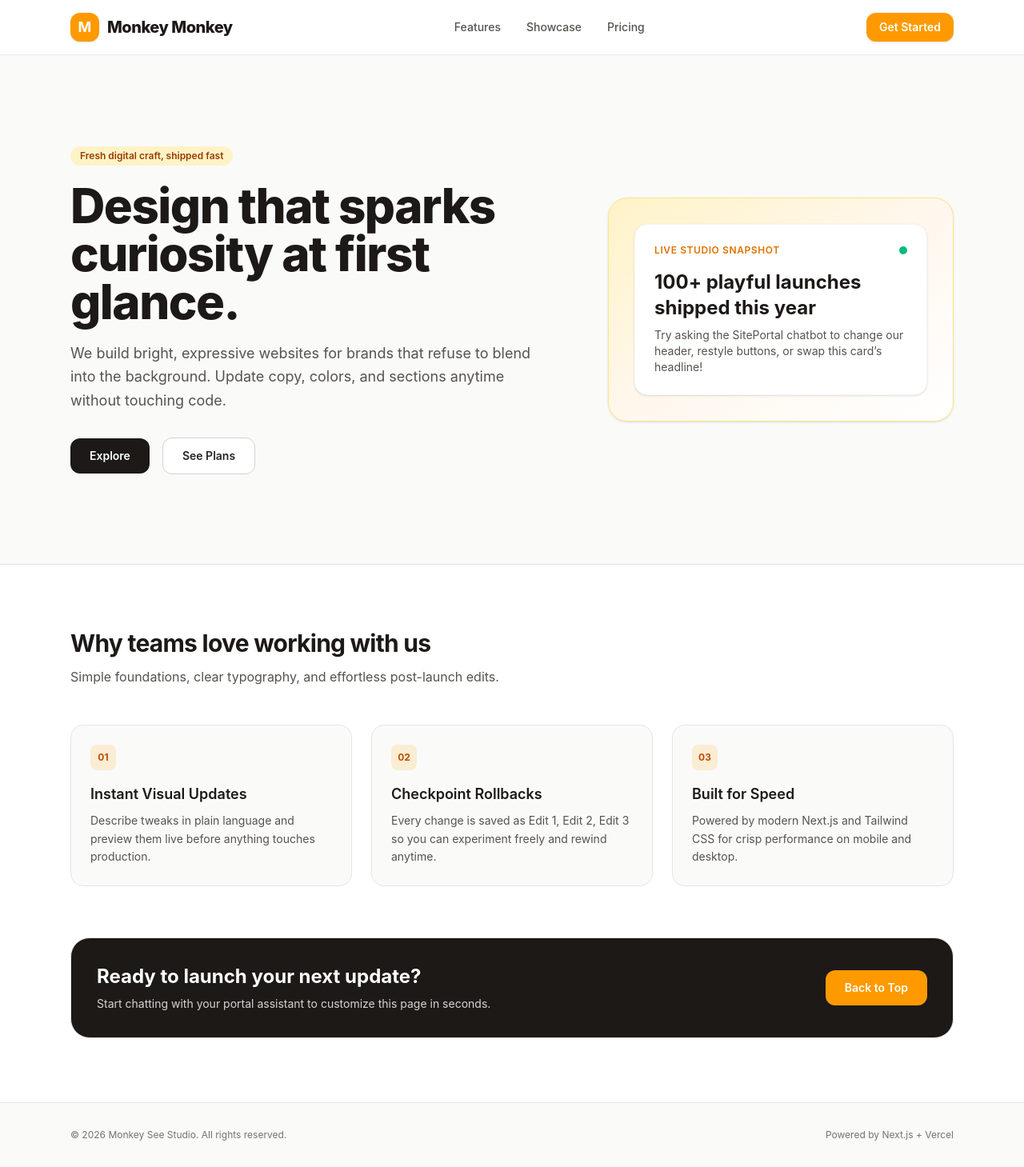
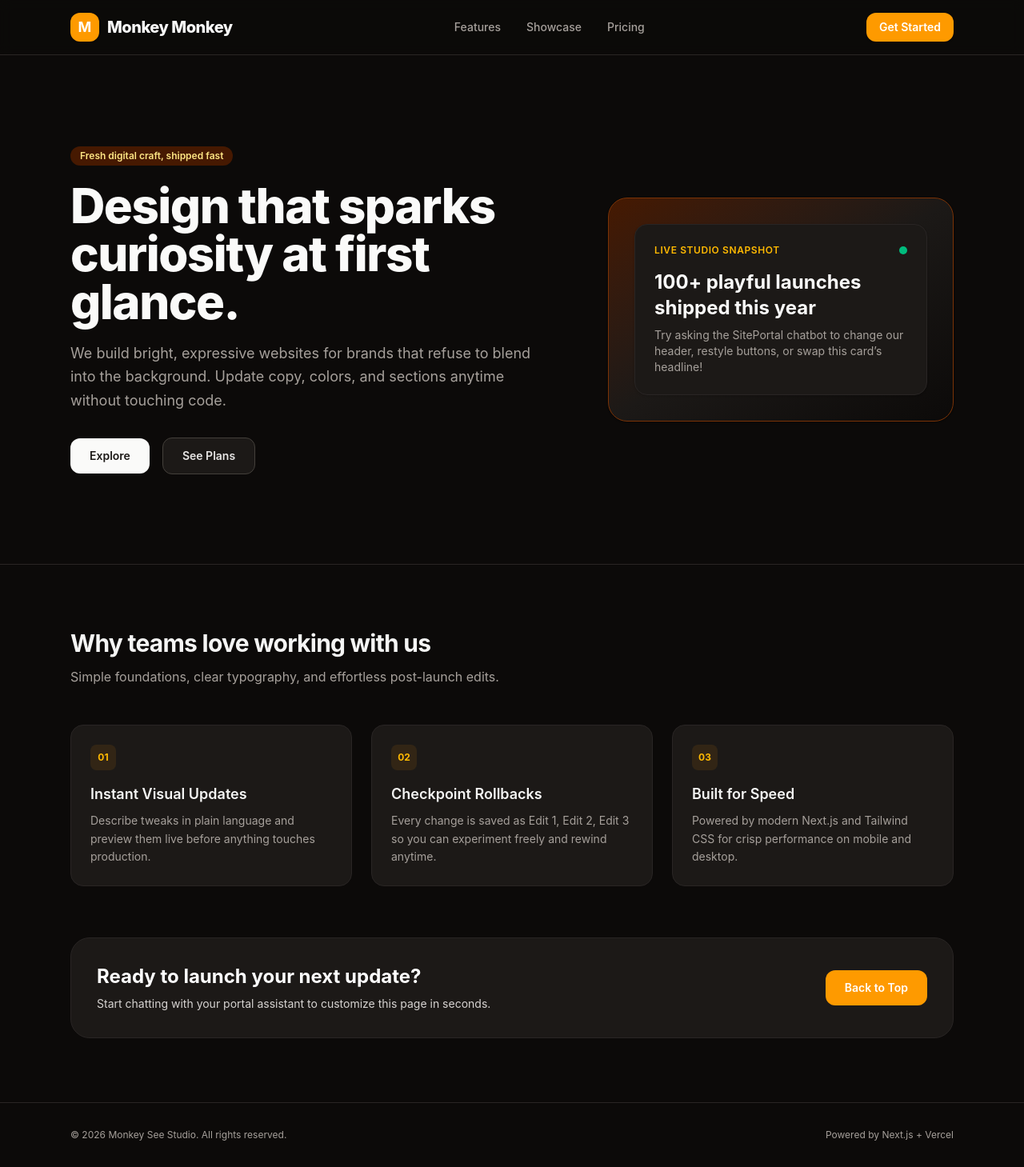
Before and after one commit to branddesade/monkey-see-demo, a Next.js app: page / in a window 1280 px wide. Shown: the whole page at 80% size. Built offline with nearby package versions, Linux system fonts and the light colour scheme.

Commit message:
SitePortal Edit 3: Change the theme to a dark mode using stone-900 and stone-950 backgrounds with lighter stone text.

```diff
--- a/src/app/globals.css
+++ b/src/app/globals.css
@@ -1,12 +1,12 @@
 @import "tailwindcss";
 
 :root {
-  color-scheme: light;
+  color-scheme: dark;
 }
 
 body {
   margin: 0;
-  background-color: #fafaf9;
-  color: #1c1917;
+  background-color: #0c0a09;
+  color: #fafaf9;
   font-family: -apple-system, BlinkMacSystemFont, "Segoe UI", Roboto, sans-serif;
 }
--- a/src/components/Features.tsx
+++ b/src/components/Features.tsx
@@ -21,13 +21,13 @@ const FEATURES = [
 
 export function Features() {
   return (
-    <section id="features" className="border-t border-stone-200 bg-white py-20">
+    <section id="features" className="border-t border-stone-800 bg-stone-950 py-20">
       <div className="mx-auto max-w-6xl px-6">
         <div className="max-w-2xl">
-          <h2 className="text-3xl font-bold tracking-tight text-stone-900">
+          <h2 className="text-3xl font-bold tracking-tight text-stone-100">
             Why teams love working with us
           </h2>
-          <p className="mt-3 text-base text-stone-600">
+          <p className="mt-3 text-base text-stone-400">
             Simple foundations, clear typography, and effortless post-launch edits.
           </p>
         </div>
@@ -36,20 +36,20 @@ export function Features() {
           {FEATURES.map((item) => (
             <div
               key={item.badge}
-              className="rounded-2xl border border-stone-200 bg-stone-50 p-6 transition hover:border-amber-400"
+              className="rounded-2xl border border-stone-800 bg-stone-900 p-6 transition hover:border-amber-400"
             >
-              <span className="inline-flex h-8 w-8 items-center justify-center rounded-lg bg-amber-500/15 text-xs font-bold text-amber-700">
+              <span className="inline-flex h-8 w-8 items-center justify-center rounded-lg bg-amber-500/10 text-xs font-bold text-amber-400">
                 {item.badge}
               </span>
-              <h3 className="mt-4 text-lg font-semibold text-stone-900">{item.title}</h3>
-              <p className="mt-2 text-sm leading-relaxed text-stone-600">{item.description}</p>
+              <h3 className="mt-4 text-lg font-semibold text-stone-100">{item.title}</h3>
+              <p className="mt-2 text-sm leading-relaxed text-stone-400">{item.description}</p>
             </div>
           ))}
         </div>
 
         <div
           id="pricing"
-          className="mt-16 rounded-3xl border border-stone-200 bg-stone-900 p-8 text-white md:flex md:items-center md:justify-between"
+          className="mt-16 rounded-3xl border border-stone-800 bg-stone-900 p-8 text-white md:flex md:items-center md:justify-between"
         >
           <div>
             <h3 className="text-2xl font-bold">Ready to launch your next update?</h3>
--- a/src/components/Footer.tsx
+++ b/src/components/Footer.tsx
@@ -1,7 +1,7 @@
 export function Footer() {
   return (
-    <footer className="mt-auto border-t border-stone-200 bg-stone-50 py-8">
-      <div className="mx-auto flex max-w-6xl flex-col items-center justify-between gap-4 px-6 text-xs text-stone-500 sm:flex-row">
+    <footer className="mt-auto border-t border-stone-800 bg-stone-950 py-8">
+      <div className="mx-auto flex max-w-6xl flex-col items-center justify-between gap-4 px-6 text-xs text-stone-400 sm:flex-row">
         <p>© {new Date().getFullYear()} Monkey See Studio. All rights reserved.</p>
         <p>Powered by Next.js + Vercel</p>
       </div>
--- a/src/components/Header.tsx
+++ b/src/components/Header.tsx
@@ -2,25 +2,25 @@ import Link from 'next/link';
 
 export function Header() {
   return (
-    <header className="sticky top-0 z-20 border-b border-stone-200 bg-white/90 backdrop-blur">
+    <header className="sticky top-0 z-20 border-b border-stone-800 bg-stone-950/90 backdrop-blur">
       <div className="mx-auto flex max-w-6xl items-center justify-between px-6 py-4">
         <Link href="/" className="flex items-center gap-2.5">
           <span className="inline-flex h-9 w-9 items-center justify-center rounded-xl bg-amber-500 text-lg font-bold text-white shadow-sm">
             M
           </span>
-          <span className="text-xl font-extrabold tracking-tight text-stone-900">
+          <span className="text-xl font-extrabold tracking-tight text-stone-50">
             Monkey Monkey
           </span>
         </Link>
 
-        <nav aria-label="Primary" className="hidden md:flex items-center gap-8 text-sm font-medium text-stone-600">
-          <a href="#features" className="transition hover:text-stone-900">
+        <nav aria-label="Primary" className="hidden md:flex items-center gap-8 text-sm font-medium text-stone-400">
+          <a href="#features" className="transition hover:text-stone-200">
             Features
           </a>
-          <a href="#showcase" className="transition hover:text-stone-900">
+          <a href="#showcase" className="transition hover:text-stone-200">
             Showcase
           </a>
-          <a href="#pricing" className="transition hover:text-stone-900">
+          <a href="#pricing" className="transition hover:text-stone-200">
             Pricing
           </a>
         </nav>
--- a/src/components/Hero.tsx
+++ b/src/components/Hero.tsx
@@ -3,26 +3,26 @@ export function Hero() {
     <section id="showcase" className="mx-auto max-w-6xl px-6 py-20 md:py-28">
       <div className="grid grid-cols-1 items-center gap-12 lg:grid-cols-12">
         <div className="lg:col-span-7">
-          <span className="inline-flex items-center rounded-full bg-amber-100 px-3 py-1 text-xs font-semibold text-amber-800">
+          <span className="inline-flex items-center rounded-full bg-amber-950 px-3 py-1 text-xs font-semibold text-amber-200">
             Fresh digital craft, shipped fast
           </span>
-          <h1 className="mt-5 text-4xl font-extrabold tracking-tight text-stone-900 sm:text-6xl">
+          <h1 className="mt-5 text-4xl font-extrabold tracking-tight text-stone-50 sm:text-6xl">
             Design that sparks curiosity at first glance.
           </h1>
-          <p className="mt-5 max-w-xl text-lg leading-relaxed text-stone-600">
+          <p className="mt-5 max-w-xl text-lg leading-relaxed text-stone-400">
             We build bright, expressive websites for brands that refuse to blend into the
             background. Update copy, colors, and sections anytime without touching code.
           </p>
           <div id="get-started" className="mt-8 flex flex-wrap items-center gap-4">
             <a
               href="#features"
-              className="rounded-xl bg-stone-900 px-6 py-3 text-sm font-semibold text-white transition hover:bg-stone-800"
+              className="rounded-xl bg-stone-50 px-6 py-3 text-sm font-semibold text-stone-900 transition hover:bg-stone-200"
             >
               Explore
             </a>
             <a
               href="#pricing"
-              className="rounded-xl border border-stone-300 bg-white px-6 py-3 text-sm font-semibold text-stone-800 transition hover:bg-stone-100"
+              className="rounded-xl border border-stone-700 bg-stone-900 px-6 py-3 text-sm font-semibold text-stone-200 transition hover:bg-stone-800"
             >
               See Plans
             </a>
@@ -30,18 +30,18 @@ export function Hero() {
         </div>
 
         <div className="lg:col-span-5">
-          <div className="rounded-3xl border border-amber-200 bg-gradient-to-br from-amber-100 via-orange-50 to-white p-8 shadow-sm">
-            <div className="rounded-2xl bg-white p-6 shadow-sm border border-stone-100">
+          <div className="rounded-3xl border border-amber-900 bg-gradient-to-br from-amber-950 via-stone-900 to-stone-950 p-8 shadow-sm">
+            <div className="rounded-2xl bg-stone-900 p-6 shadow-sm border border-stone-800">
               <div className="flex items-center justify-between">
-                <span className="text-xs font-semibold uppercase tracking-wider text-amber-600">
+                <span className="text-xs font-semibold uppercase tracking-wider text-amber-400">
                   Live Studio Snapshot
                 </span>
                 <span className="h-2.5 w-2.5 rounded-full bg-emerald-500" />
               </div>
-              <p className="mt-4 text-2xl font-bold text-stone-900">
+              <p className="mt-4 text-2xl font-bold text-stone-50">
                 100+ playful launches shipped this year
               </p>
-              <p className="mt-2 text-sm text-stone-600">
+              <p className="mt-2 text-sm text-stone-400">
                 Try asking the SitePortal chatbot to change our header, restyle buttons, or swap
                 this card’s headline!
               </p>
```
